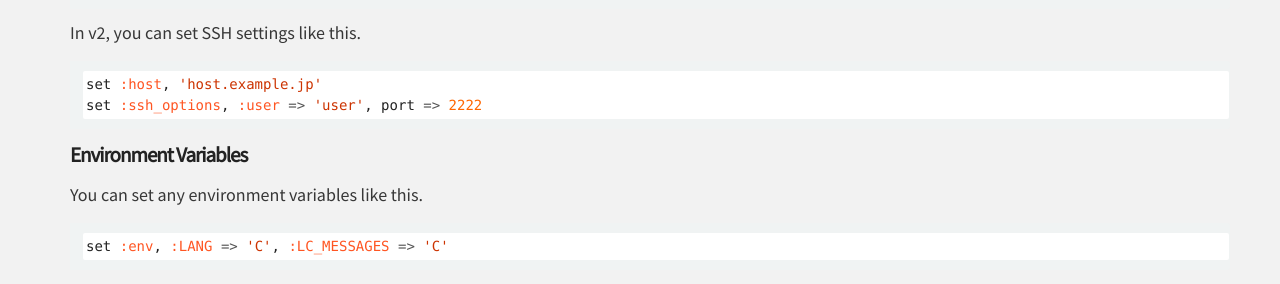
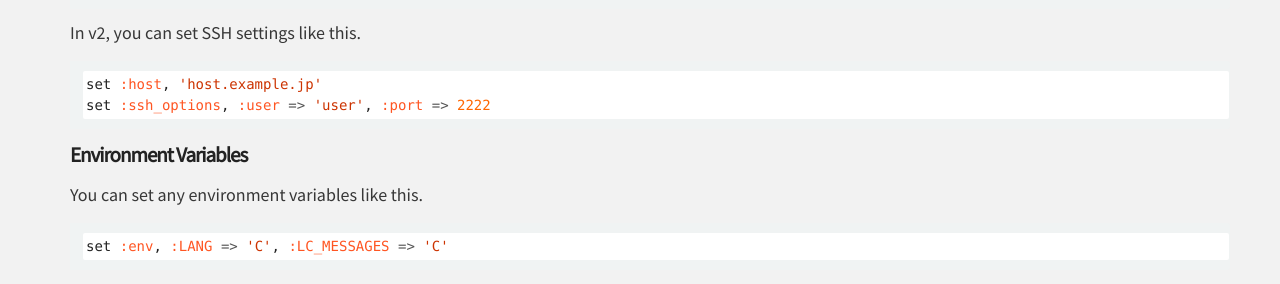
Before and after one commit to serverspec/serverspec.github.io, a Jekyll site: the page built from changes-of-v2.md, in a window 1280 px wide and 900 px high, scrolled down 3119 px. Shown: the part 423-707 px from the top of the window. Built offline with Jekyll 4.4.1, drawn with Linux system fonts in a browser that asks for light colours; Markdown is read by kramdown in place of the engine named in the settings.

Commit message:
Fixed a typo.

````diff
--- a/changes-of-v2.md
+++ b/changes-of-v2.md
@@ -181,7 +181,7 @@ In v2, you can set SSH settings like this.
 
 ```ruby
 set :host, 'host.example.jp'
-set :ssh_options, :user => 'user', port => 2222
+set :ssh_options, :user => 'user', :port => 2222
 ```
 
 #### Environment Variables
````
